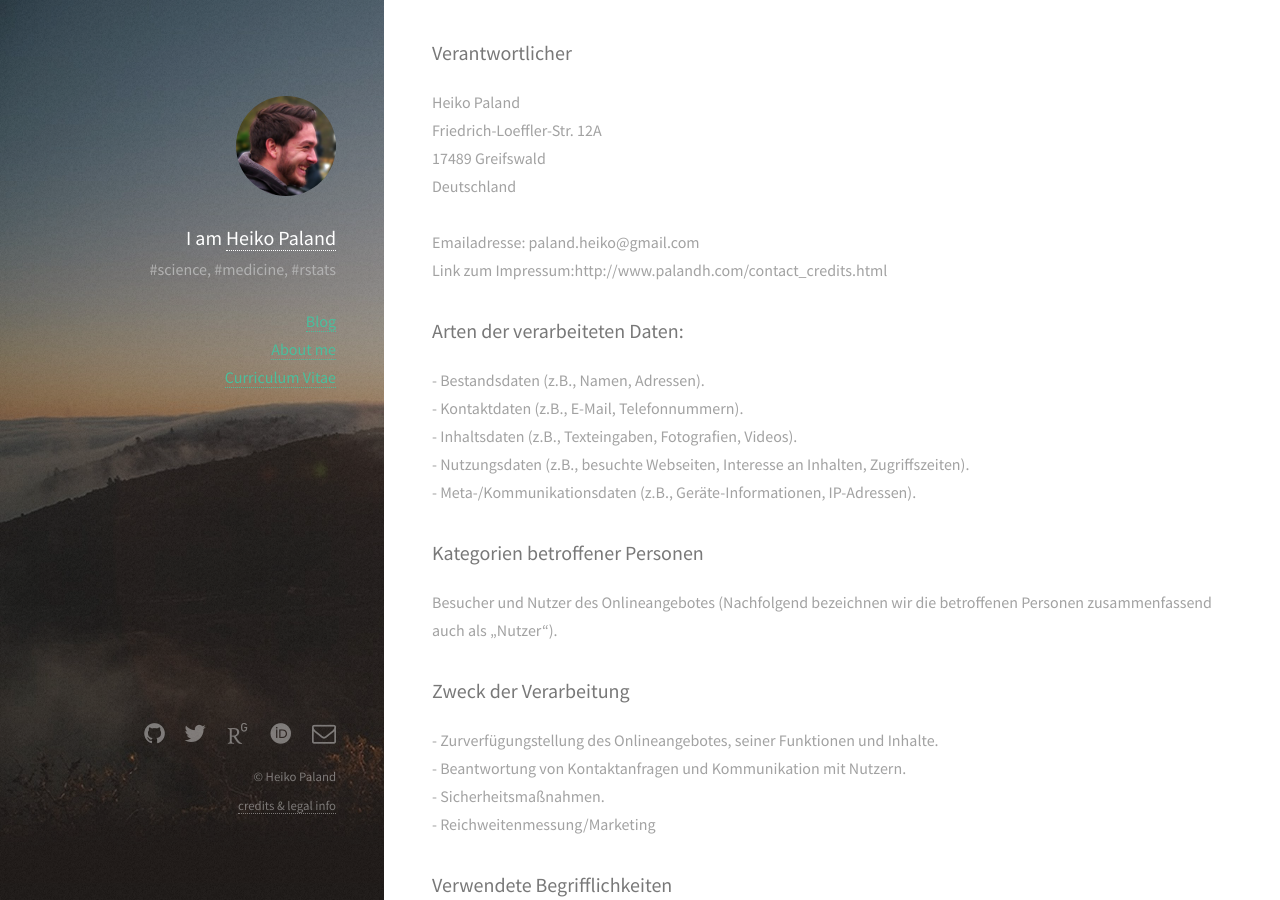
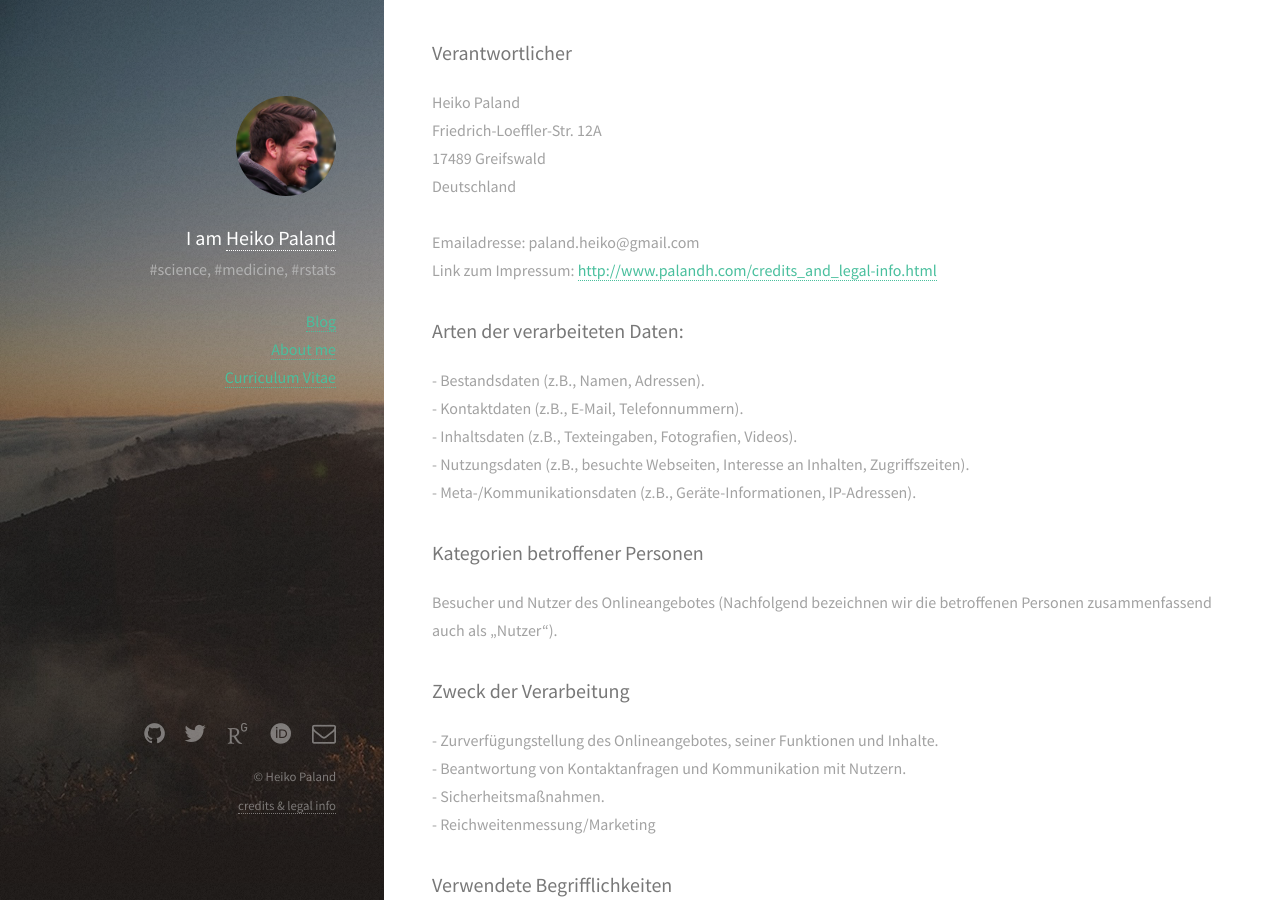
Before and after one commit to old-jekyll-templates/Strata-Jekyll-Theme, a Jekyll site: the page built from data_privacy_statement.md, in a window 1280 px wide and 900 px high, scrolled down 338 px. Built offline with Jekyll 4.4.1, drawn with Linux system fonts in a browser that asks for light colours; some web fonts are replaced; comment, search, counter and statistics services are not loaded; some of the changed lines change nothing that is shown.

Commit message:
DSGVO update

```diff
--- a/data_privacy_statement.md
+++ b/data_privacy_statement.md
@@ -12,7 +12,7 @@ Friedrich-Loeffler-Str. 12A<br>
 Deutschland<br>
 <br>
 Emailadresse: paland.heiko@gmail.com<br>
-Link zum Impressum:http://www.palandh.com/contact_credits.html</span></p><h3 id="dsg-general-datatype">Arten der verarbeiteten Daten:</h3><p>-	Bestandsdaten (z.B., Namen, Adressen).<br>
+Link zum Impressum: <a href="/credits_and_legal-info.html">http://www.palandh.com/credits_and_legal-info.html</a></span></p><h3 id="dsg-general-datatype">Arten der verarbeiteten Daten:</h3><p>-	Bestandsdaten (z.B., Namen, Adressen).<br>
 -	Kontaktdaten (z.B., E-Mail, Telefonnummern).<br>
 -	Inhaltsdaten (z.B., Texteingaben, Fotografien, Videos).<br>
 -	Nutzungsdaten (z.B., besuchte Webseiten, Interesse an Inhalten, Zugriffszeiten).<br>
```
